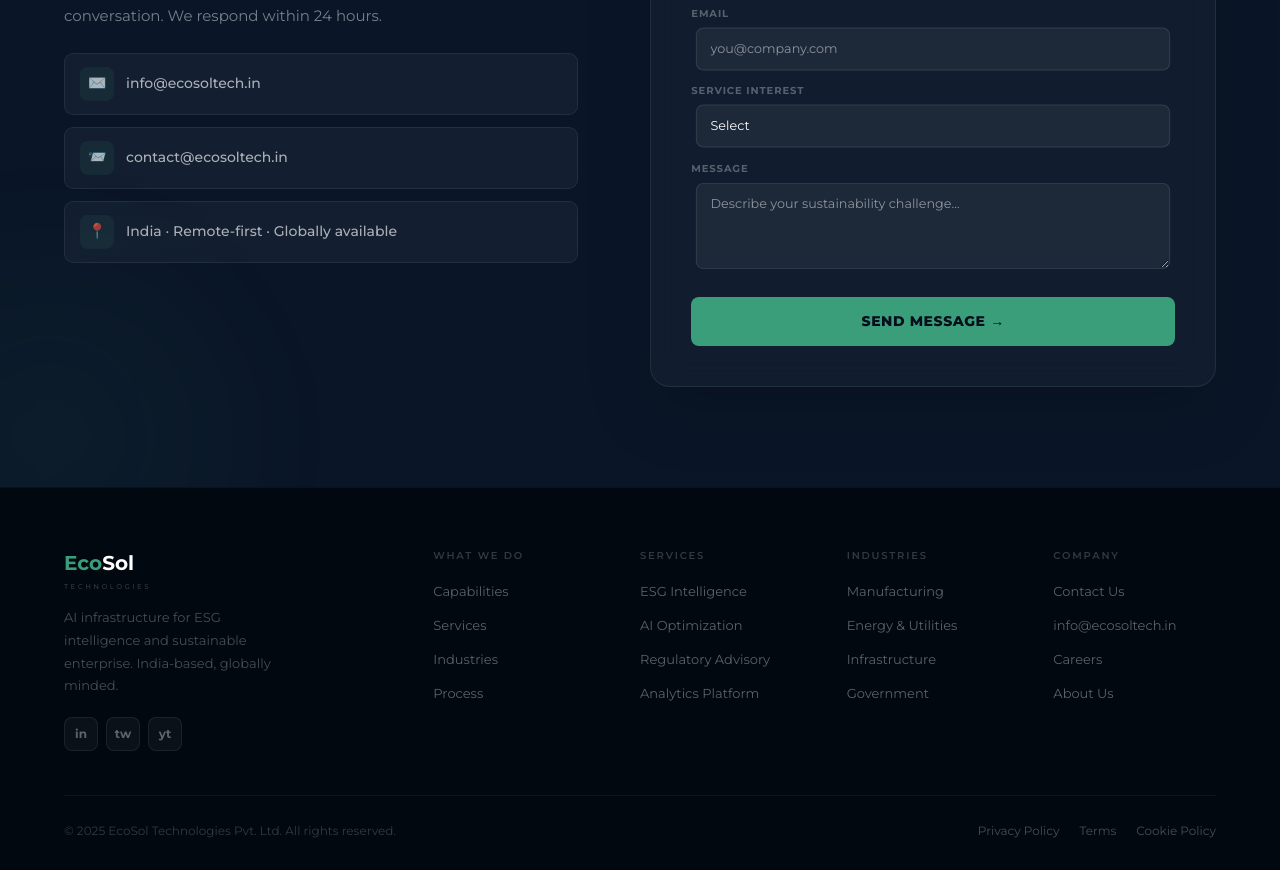
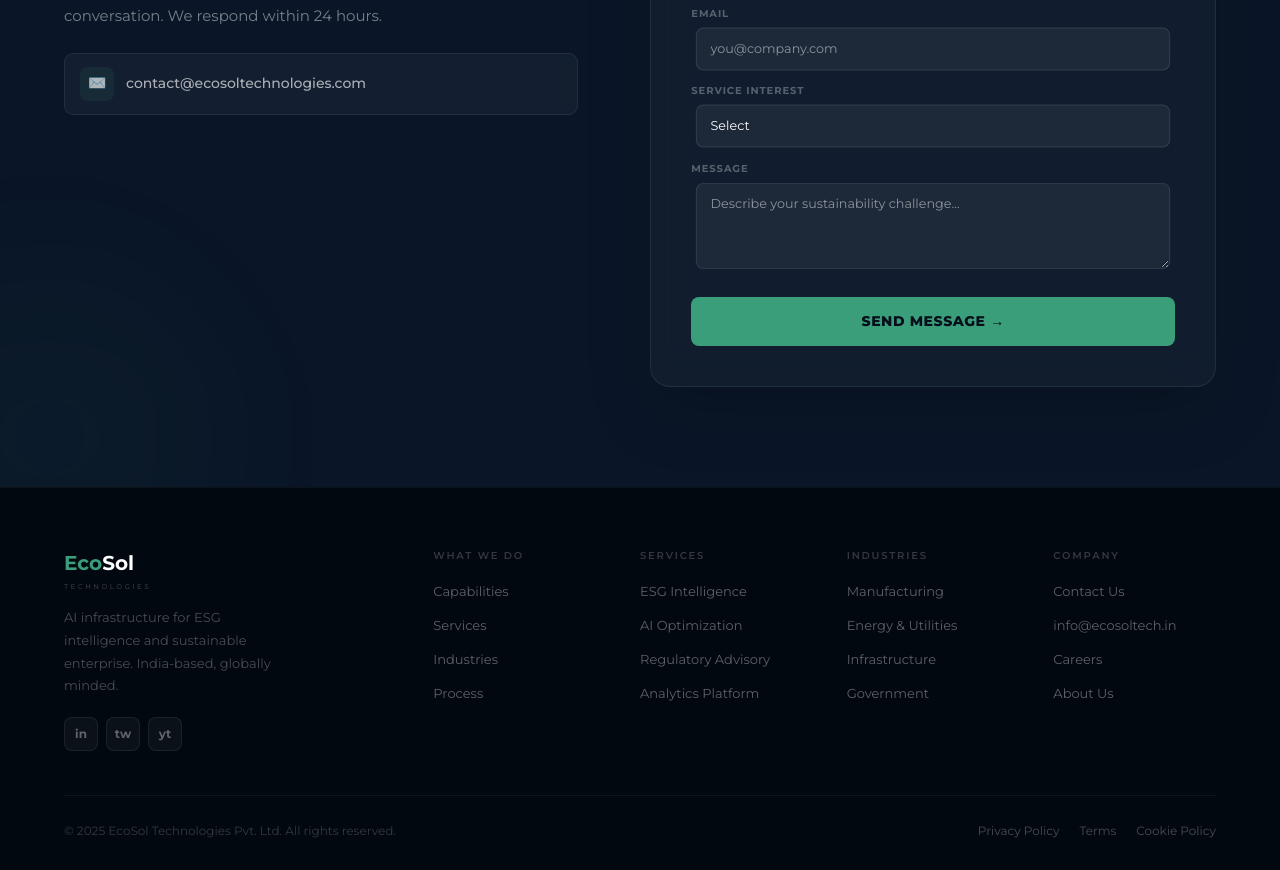
Before and after one commit to MaulshreeJ/ecosol, a Next.js app: page / in a window 1280 px wide. Shown: the part 4580-5450 px from the top of the page. Built offline with nearby package versions, Linux system fonts and the light colour scheme.

Commit message:
contact info

```diff
--- a/app/components/Contact.tsx
+++ b/app/components/Contact.tsx
@@ -18,7 +18,7 @@ export default function Contact() {
 
   return (
     <section id="contact" style={{background:"#0a1628",padding:"100px 5%",position:"relative",overflow:"hidden"}}>
-      <div style={{position:"absolute",bottom:-200,left:-200,width:500,height:500,borderRadius:"50%",background:"radial-gradient(circle,rgba(46,125,79,0.08),transparent 70%)",filter:"blur(40px)"}}/>
+      <div style={{position:"absolute",bottom:-200,left:-200,width:500,height:500,borderRadius:"50%",background:"radial-gradient(circle,rgba(46,125,79,0.06),transparent 70%)",filter:"blur(40px)"}}/>
       <div style={{display:"grid",gridTemplateColumns:"1fr 1.1fr",gap:72,alignItems:"start",position:"relative",zIndex:2}}>
         {/* Left */}
         <div>
@@ -26,9 +26,7 @@ export default function Contact() {
           <h2 style={{fontSize:"clamp(26px,3.2vw,42px)",fontWeight:800,letterSpacing:"-0.03em",color:"#fff",lineHeight:1.12,marginBottom:16}}>Let's build intelligent sustainability.</h2>
           <p style={{fontSize:15,color:"rgba(255,255,255,0.45)",lineHeight:1.8,maxWidth:480,marginBottom:24}}>Whether you're exploring ESG compliance, energy optimization, or a full AI deployment — start with a conversation. We respond within 24 hours.</p>
           {[
-            {ico:"✉️",text:"info@ecosoltech.in",href:"mailto:info@ecosoltech.in"},
-            {ico:"📨",text:"contact@ecosoltech.in",href:"mailto:contact@ecosoltech.in"},
-            {ico:"📍",text:"India · Remote-first · Globally available",href:null},
+            {ico:"✉️",text:"contact@ecosoltechnologies.com",href:"mailto:contact@ecosoltechnologies.com"},
           ].map((d,i)=>(
             <a key={i} href={d.href||"#"} style={{
               display:"flex",alignItems:"center",gap:12,padding:"13px 15px",
--- a/app/components/Navbar.tsx
+++ b/app/components/Navbar.tsx
@@ -16,7 +16,7 @@ export default function Navbar() {
       position: "fixed", top: 0, left: 0, right: 0, zIndex: 300,
       height: 68, display: "flex", alignItems: "center", justifyContent: "space-between",
       padding: "0 5%",
-      background: scrolled ? "rgba(5,14,26,0.97)" : "rgba(5,14,26,0.8)",
+      background: scrolled ? "rgba(6,15,28,0.98)" : "rgba(6,15,28,0.8)",
       backdropFilter: "blur(20px)",
       borderBottom: scrolled ? "1px solid rgba(255,255,255,0.07)" : "1px solid transparent",
       transition: "background 0.3s, border-bottom 0.3s",
--- a/app/globals.css
+++ b/app/globals.css
@@ -1,18 +1,19 @@
 @import "tailwindcss";
 
 :root {
-  --bg: #050e1a;
+  --bg: #060f1c;
   --bg2: #0a1628;
   --green: #2E7D4F;
   --teal: #3A9E7A;
-  --teal2: #3db882;
-  --blue: #1F4E8C;
+  --teal2: #2E7D4F;
+  --blue: #163A6E;
   --border: rgba(255,255,255,0.08);
 }
 
 * { box-sizing: border-box; margin: 0; padding: 0; }
 html { scroll-behavior: smooth; }
 body { background: var(--bg); color: #fff; overflow-x: hidden; font-family: 'Montserrat', sans-serif; }
+
 ::-webkit-scrollbar { width: 3px; }
 ::-webkit-scrollbar-thumb { background: var(--teal); border-radius: 2px; }
 @keyframes blobFloat { 0%,100%{transform:translate(0,0) scale(1)} 50%{transform:translate(25px,-15px) scale(1.05)} }
```
